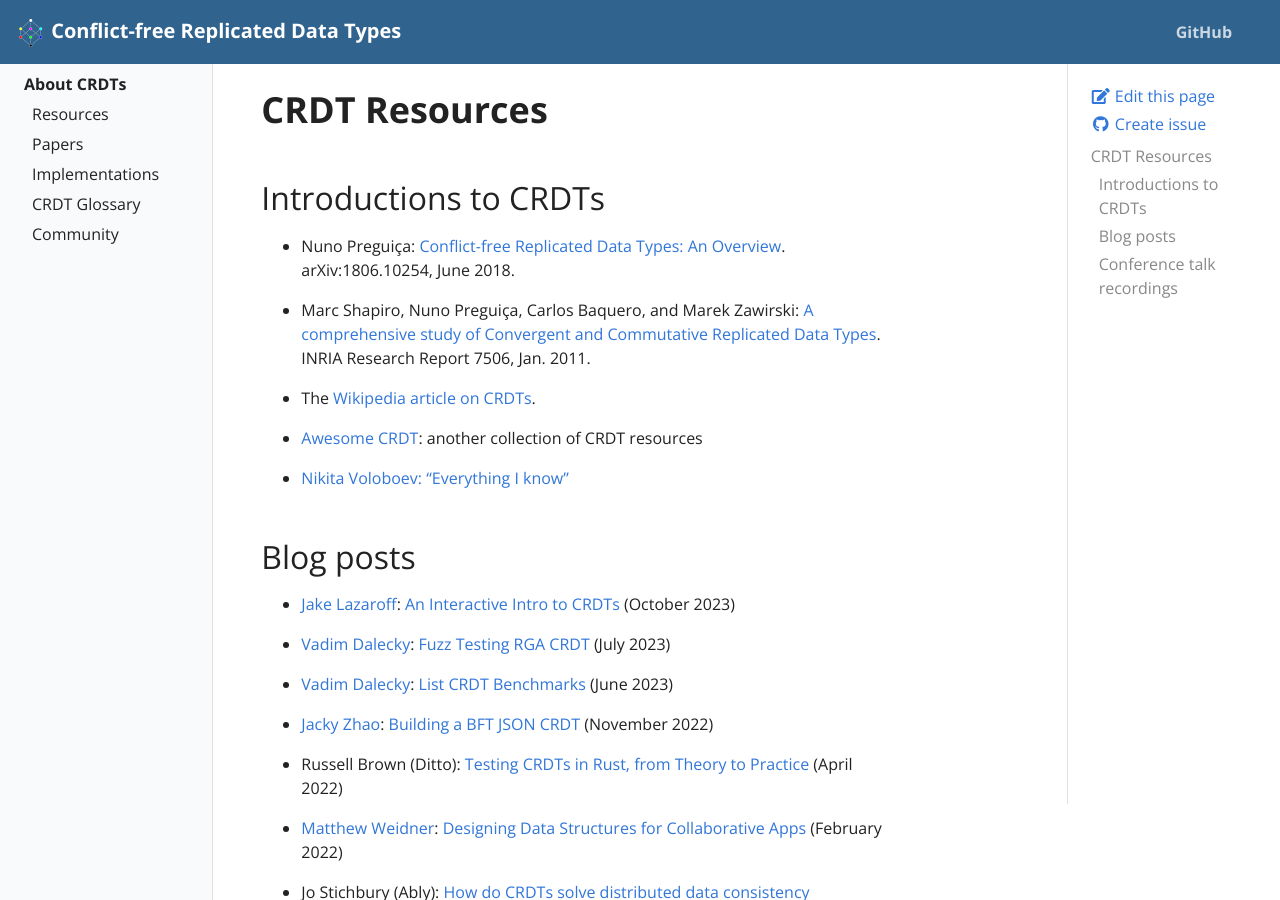
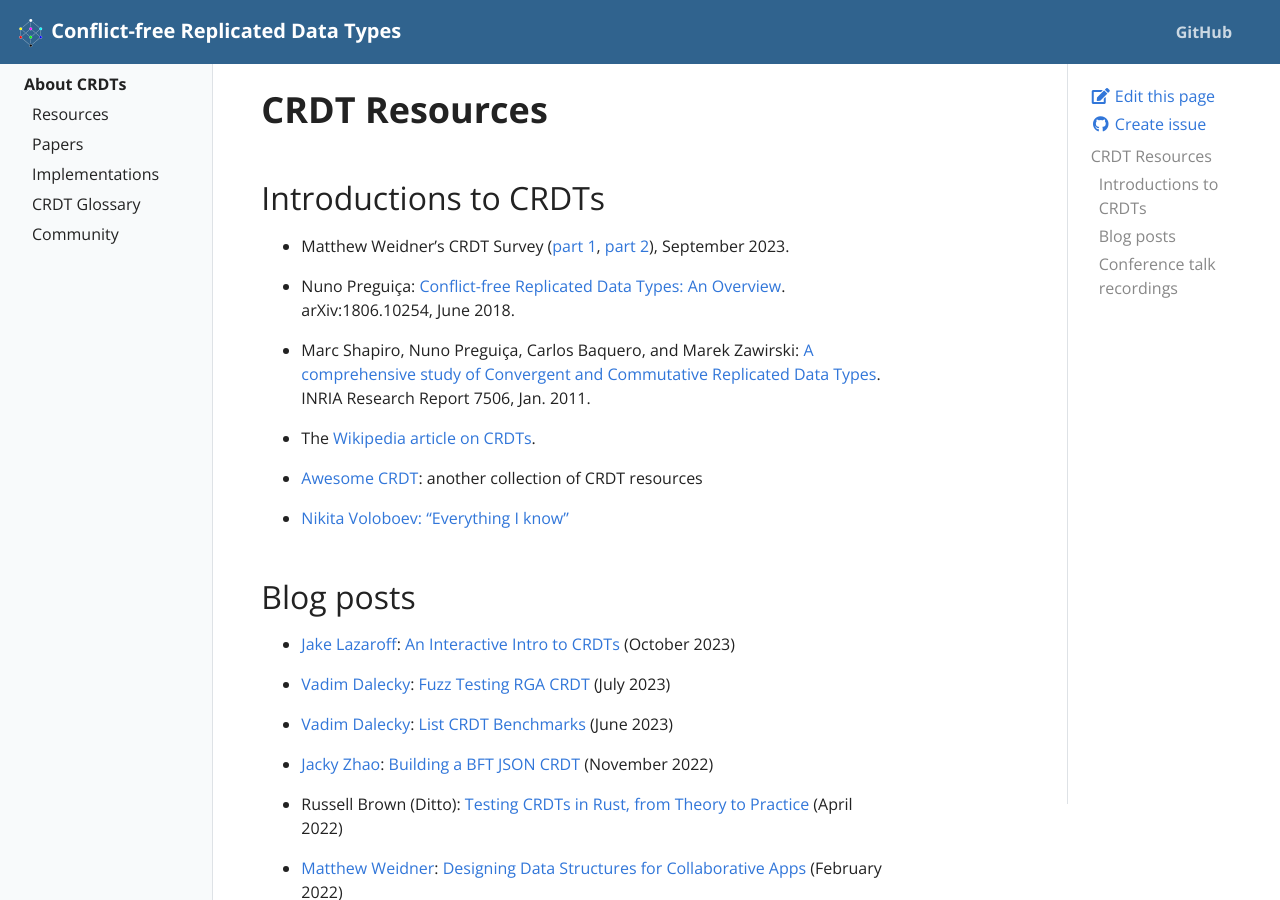
Before and after one commit to ept/crdt-website, a Jekyll site: the page built from pages/resources.md, in a window 1280 px wide and 900 px high. Built offline with Jekyll 4.4.1, drawn with Linux system fonts in a browser that asks for light colours.

Commit message:
Matthew's survey blog posts

```diff
--- a/pages/resources.md
+++ b/pages/resources.md
@@ -7,6 +7,10 @@ permalink: /resources
 # CRDT Resources
 
 ## Introductions to CRDTs
+
+* Matthew Weidner's CRDT Survey
+  ([part 1](https://mattweidner.com/2023/09/26/crdt-survey-1.html),
+  [part 2](https://mattweidner.com/2023/09/26/crdt-survey-2.html)), September 2023.
 
 * Nuno Pregui&ccedil;a:
   [Conflict-free Replicated Data Types: An Overview](https://arxiv.org/abs/1806.10254).
```
